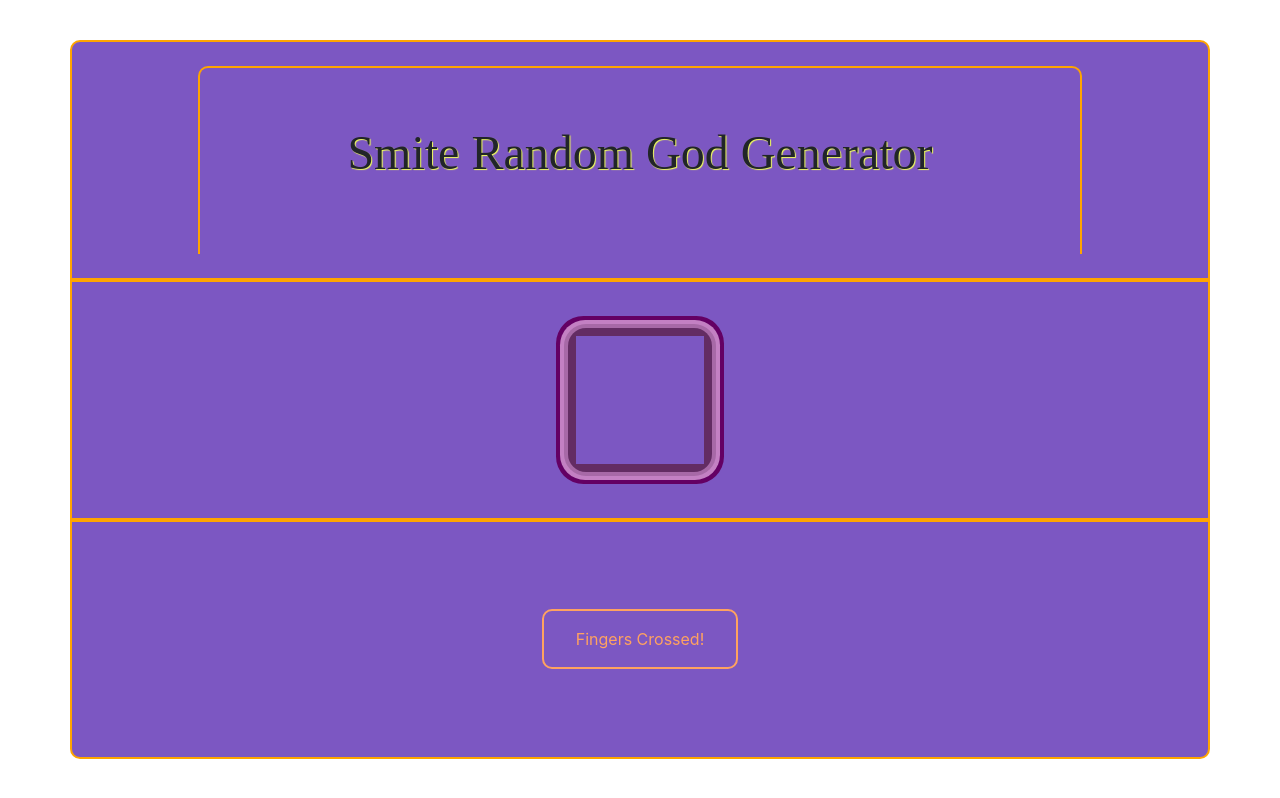
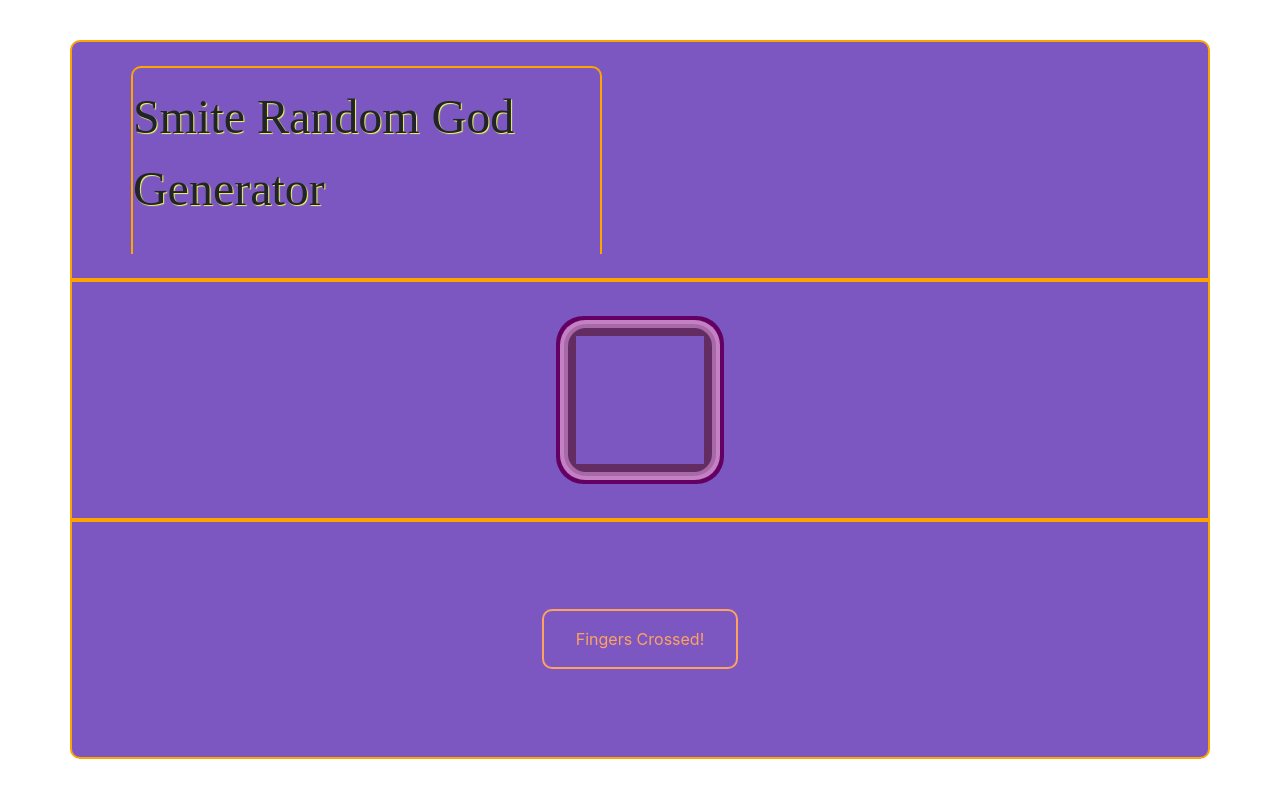
Before and after one commit to Izik-Martinez/smiteRandomGodGenerator, a plain HTML site: page index.html in a window 1280 px wide. Drawn offline with nearby package versions, Linux system fonts and the light colour scheme.

Commit message:
Removing correct col

```diff
--- a/index.html
+++ b/index.html
@@ -20,7 +20,8 @@
 
 
 <div class="row">
-<div class="col flexCenter">
+    <!-- did have col here -->
+<div class="flexCenter">
 
  <div class="flexCenter title">
 
@@ -32,7 +33,7 @@
 
 </div>
 <div class="row">
-  <!-- <div class="col"> -->
+  <div class="col">
 
         <div class="flexCenter fillSpace">
 
@@ -44,7 +45,7 @@
 
         </div>
 
-  <!-- </div> -->
+  </div>
 
 </div>
 <div class="row">
```
